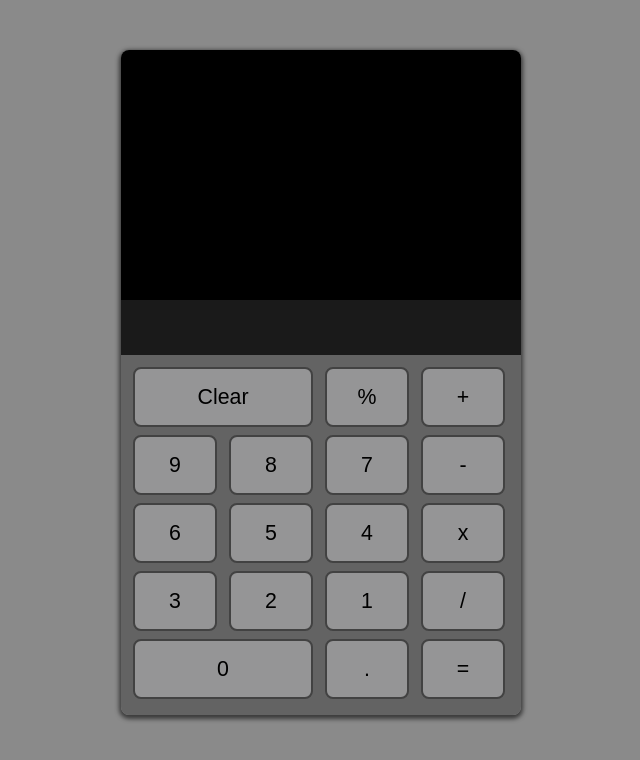
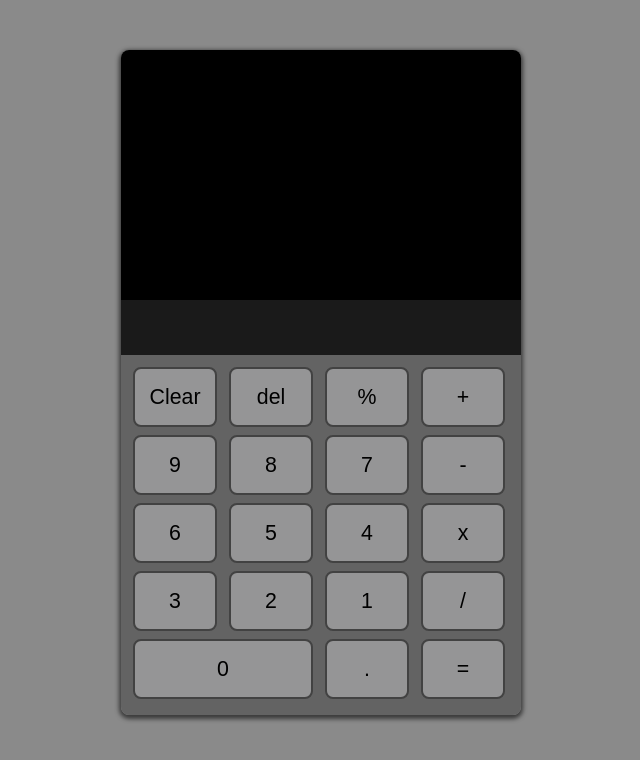
Before and after one commit to Zoldyako/calculator-top, a plain HTML site: page index.html in a window 1280 px wide. Shown: the whole page, without its empty margins (319-959 px from the left). Drawn offline with Linux system fonts and the light colour scheme.

Commit message:
Added del button, resized clear button

```diff
--- a/index.html
+++ b/index.html
@@ -15,6 +15,7 @@
         </div>
         <div class="btn-calc">
             <button class="btn-clear">Clear</button>
+            <button class="btn-del">del</button>
             <button class="btn-operator">%</button>
             <button class="btn-operator">+</button>
             <button class="btn-number">9</button>
--- a/styles.css
+++ b/styles.css
@@ -57,7 +57,6 @@ p {
 }
 
 
-.btn-clear,
 .btn-zero {
     width: 180px;
 }
```
